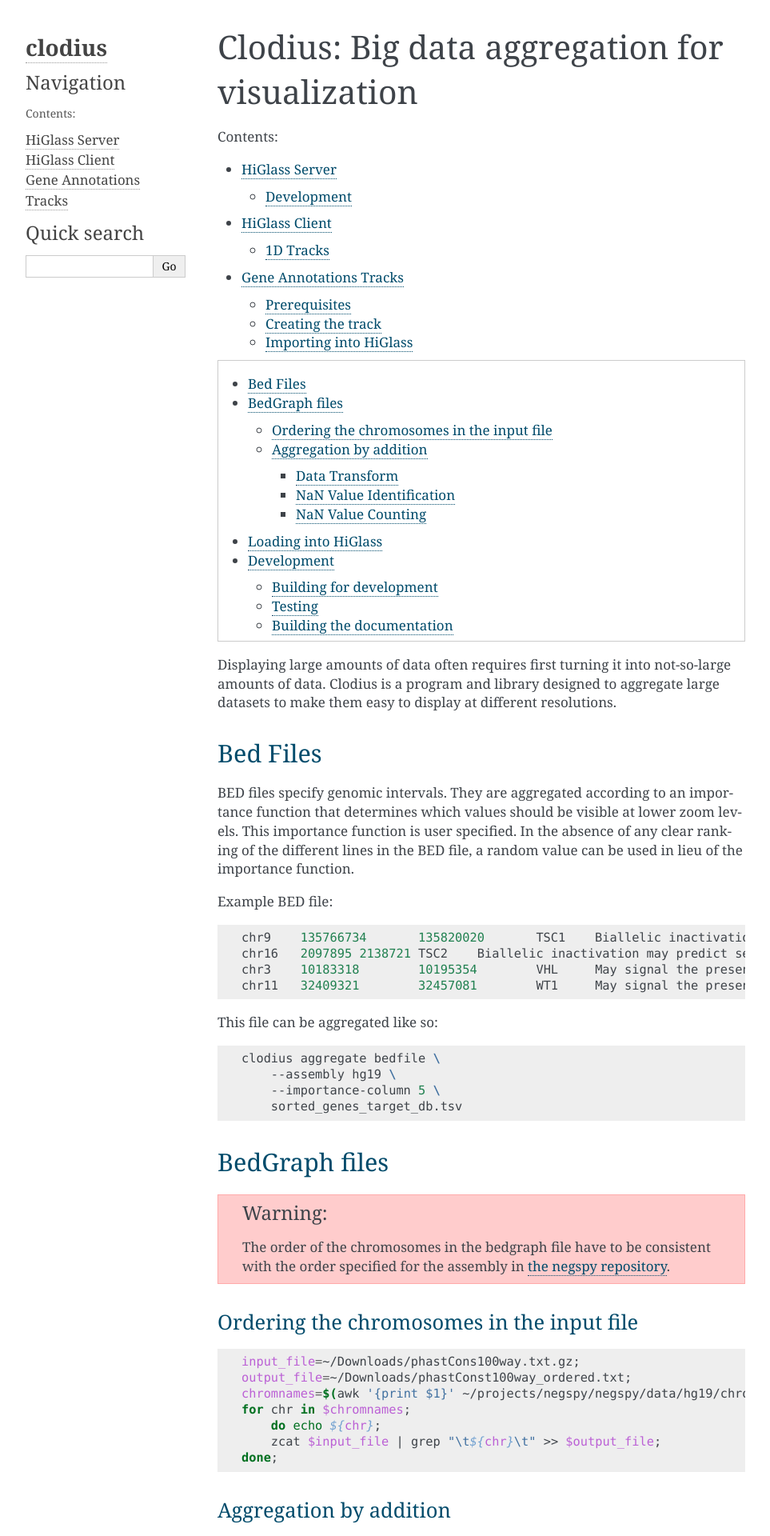
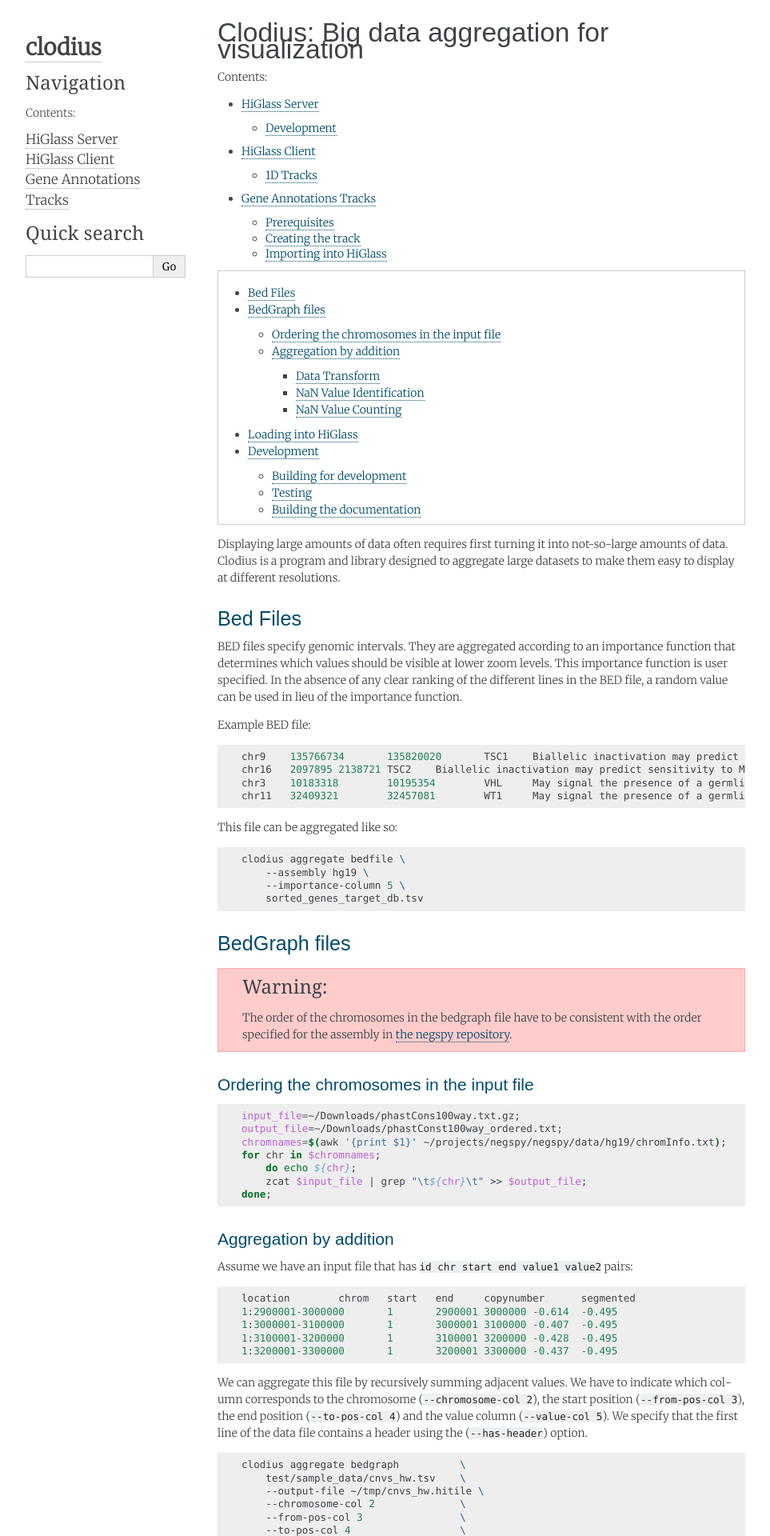
Before and after one commit to higlass/clodius, a Sphinx documentation site: the page built from docs/index.rst, in a window 1280 px wide. Shown: the top 1920 px of the page at 80% size, without its empty margins (148-1111 px from the left). Built offline with Sphinx 7.4.7, drawn with Linux system fonts in a browser that asks for light colours; some web fonts are replaced; formulas are drawn with MathJax 3; some of the changed text lies outside the part shown.

Commit message:
Font changes to the documentation (side bar still needs work)

```diff
--- a/docs/clodius_theme/static/clodius.css
+++ b/docs/clodius_theme/static/clodius.css
@@ -1,4 +1,22 @@
 @import url("alabaster.css");
+@import url('https://fonts.googleapis.com/css?family=Merriweather:300');
+@import url('https://fonts.googleapis.com/css?family=Francois+One');
+
+
+div.body h1, div.body h2, div.body h3,
+div.body h4, div.body h5, div.body h6 {
+    font-family: 'Francois One', sans-serif;
+}
+
+div.body p {
+    line-height: 1.5em;
+}
+
+body {
+    font-family: 'Merriweather', serif;
+    font-size: 14px;
+    line-height: 1.5em;
+}
 
 a:link {
     text-decoration: none;
--- a/docs/conf.py
+++ b/docs/conf.py
@@ -31,7 +31,7 @@
 # Add any Sphinx extension module names here, as strings. They can be
 # extensions coming with Sphinx (named 'sphinx.ext.*') or your custom
 # ones.
-extensions = ['sphinx.ext.viewcode', 'sphinx.ext.imgmath']
+extensions = ['sphinx.ext.viewcode', 'sphinx.ext.imgmath', 'sphinx.ext.todo']
 
 # Add any paths that contain templates here, relative to this directory.
 templates_path = ['_templates']
--- a/docs/index.rst
+++ b/docs/index.rst
@@ -81,11 +81,11 @@ Assume we have an input file that has ``id chr start end value1 value2`` pairs::
     1:3100001-3200000       1       3100001 3200000 -0.428  -0.495
     1:3200001-3300000       1       3200001 3300000 -0.437  -0.495
 
+
 We can aggregate this file by recursively summing adjacent values. We have to
 indicate which column corresponds to the chromosome (``--chromosome-col 2``),
-the start position (``--from-pos-col 3``), the end position (``--to-pos-col
-
-4``) and the value column (``--value-col 5``). We specify that the first line
+the start position (``--from-pos-col 3``), the end position (``--to-pos-col 4``)
+and the value column (``--value-col 5``). We specify that the first line
 of the data file contains a header using the (``--has-header``) option.
 
 .. code-block:: bash
```
